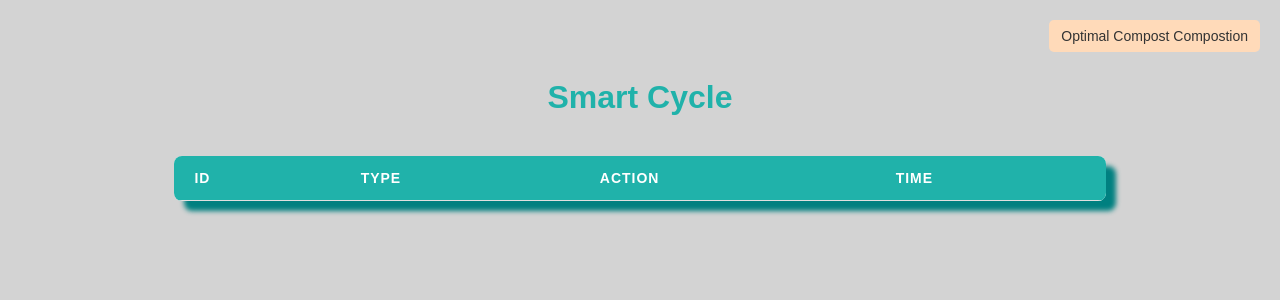
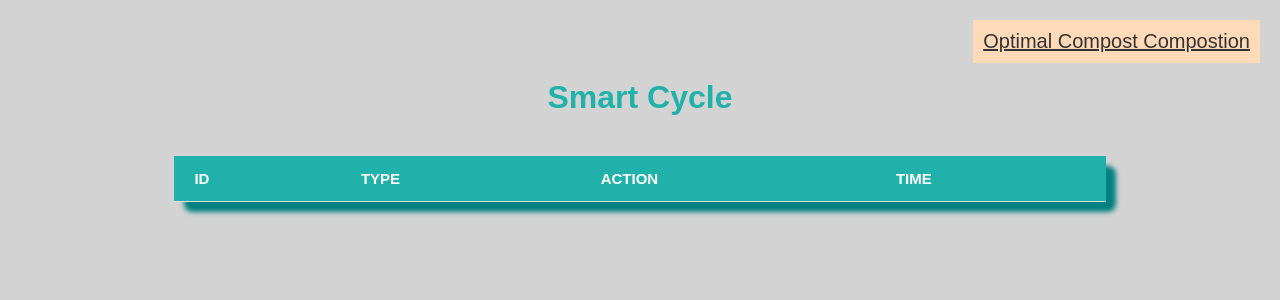
Before and after one commit to CiaraC03/FinalYrProject, a Flask app: page /data in a window 1280 px wide. Shown: the top 300 px of the page. Run offline with Flask 3, Linux system fonts and the light colour scheme; data that the repository does not hold is empty.

Commit message:
extra cleanup

```diff
--- a/static/style.css
+++ b/static/style.css
@@ -17,7 +17,6 @@ table {
     box-shadow: 10px 10px 5px rgb(0, 128, 128);
     background: white;
     border-radius: 8px;
-    overflow: hidden;
 }
 
 th, td {
@@ -30,8 +29,7 @@ th {
     background-color: #20B2AA;;
     color: white;
     text-transform: uppercase;
-    font-size: 14px;
-    letter-spacing: 1px;
+    font-size: 15px;
 }
 
 .compost_link {
@@ -40,10 +38,8 @@ th {
     right: 20px;
     background-color: #FFDAB9;
     color: #333;
-    padding: 8px 12px;
-    text-decoration: none;
-    border-radius: 5px;
-    font-size: 14px;
+    padding: 10px 10px;
+    font-size: 20px;
     font-family: 'Papyrus', fantasy;
 }
 
--- a/templates/index.html
+++ b/templates/data.html
@@ -1,11 +1,14 @@
 <!DOCTYPE html>
 <html>
 <head>
+    <meta charset="UTF-8">
+    <meta name="viewpoint" content="width=device-width, initial-scale=1.0">
+    <meta http-equiv="refresh" content="5">
     <title>Smart Cycle Data</title>
-    <meta http-equiv="refresh" content="5">
-    <link rel="stylesheet" type="text/css" href="{{ url_for('static', filename='style.css') }}">
+    <link rel="stylesheet" href="{{ url_for('static', filename='style.css') }}">
 </head>
 <body>
+    <div class="container">
     <h1>Smart Cycle</h1>
 
 
@@ -13,7 +16,7 @@
 
 
     <table>
-        <tr>
+        <tr><title>Smart Cycle Data</title>
             <th>ID</th>
             <th>Type</th>
             <th>Action</th>
@@ -29,5 +32,6 @@
         </tr>
         {% endfor %}
     </table>
+</div>
 </body>
 </html>
--- a/templates/home.html
+++ b/templates/home.html
@@ -4,7 +4,7 @@
     <meta charset="UTF-8">
     <meta name="viewport" content="width=device-width, initial-scale=1.0">
     <title>Home - Smart Cycle</title>
-    <link rel="stylesheet" type="text/css" href="{{ url_for('static', filename='styleHome.css') }}">
+    <link rel="stylesheet" href="{{ url_for('static', filename='styleHome.css') }}">
 </head>
 <body>
     <header>
@@ -19,7 +19,7 @@
 
     <div class="buttons">
         <p>Click these button to see more about the live data collected:</p>
-        <a href="{{ url_for('index') }}">
+        <a href="{{ url_for('data') }}">
             <button>Click to see Data</button>
         </a>
         <a href="{{ url_for('live') }}">
--- a/tinyDB.py
+++ b/tinyDB.py
@@ -3,13 +3,10 @@ from tinydb import TinyDB
 
 class ProjectBinDatabase:
     def __init__(self, db_path="/home/ciara/Documents/FinalYrPro/db.json"):
-
         self.db = TinyDB(db_path)
 
-    def insert_detection(self, data):
-
+    def detection(self, data):
         self.db.insert(data)
 
-    def get_all_detections(self):
-
+    def get_detections(self):
         return self.db.all()
--- a/web.py
+++ b/web.py
@@ -12,13 +12,13 @@ def home():
     return render_template('home.html')
 
 @app.route('/data')
-def index():
-    data = db.get_all_detections()
-    return render_template('index.html', data=data)
+def data():
+    data = db.get_detections()
+    return render_template('data.html', data=data)
 
 @app.route('/live')
 def live():
-    return redirect("http://172.20.10.7:4912/")
+    return redirect("http://192.168.178.155:4912/")
 
 @app.template_filter('datetimeformat')
 def datetimeformat(value):
@@ -32,4 +32,4 @@ def make_qr_code():
 
 def run_flask():
     make_qr_code()
-    app.run(host='0.0.0.0', port=5000, debug=True, use_reloader=False)
+    app.run()
```
